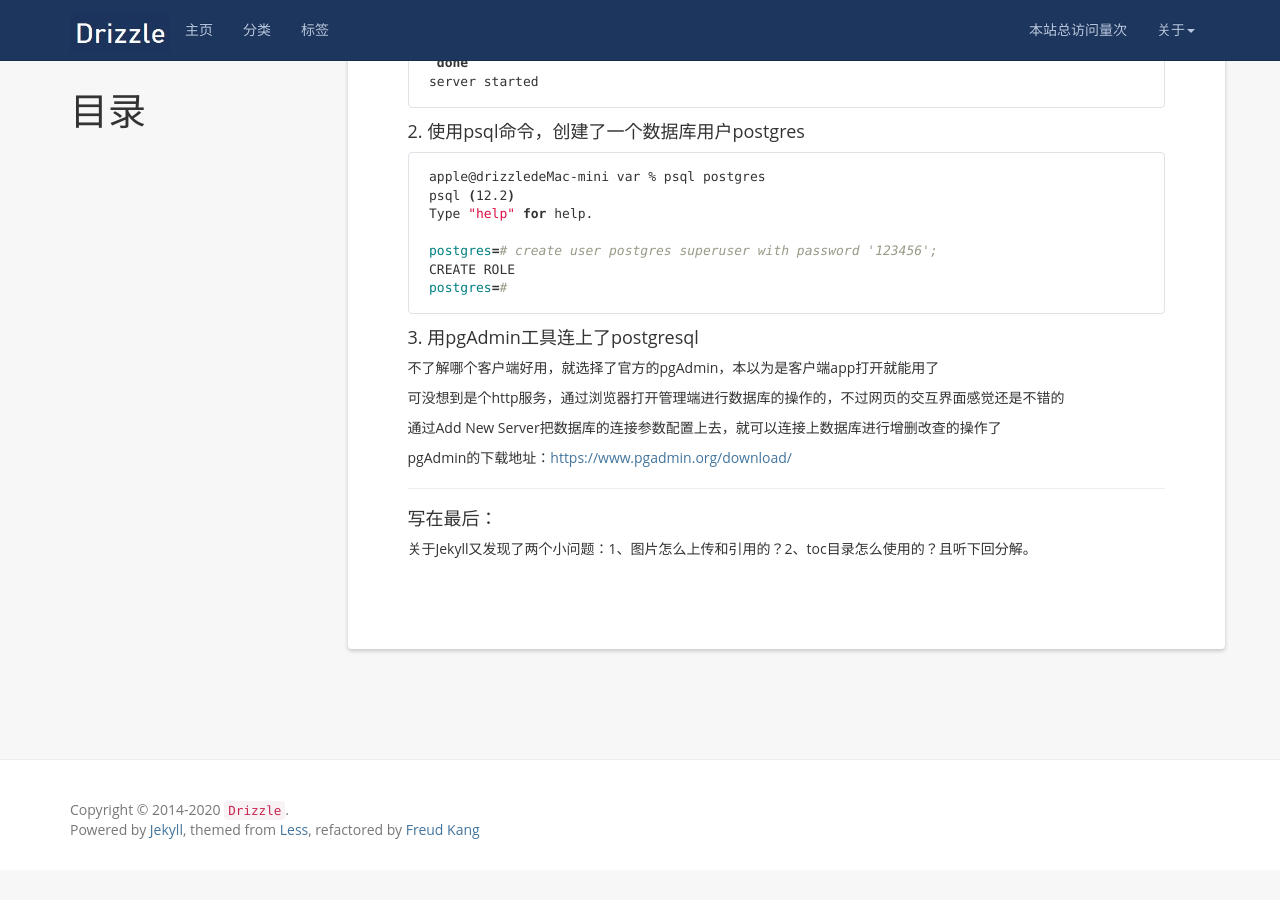
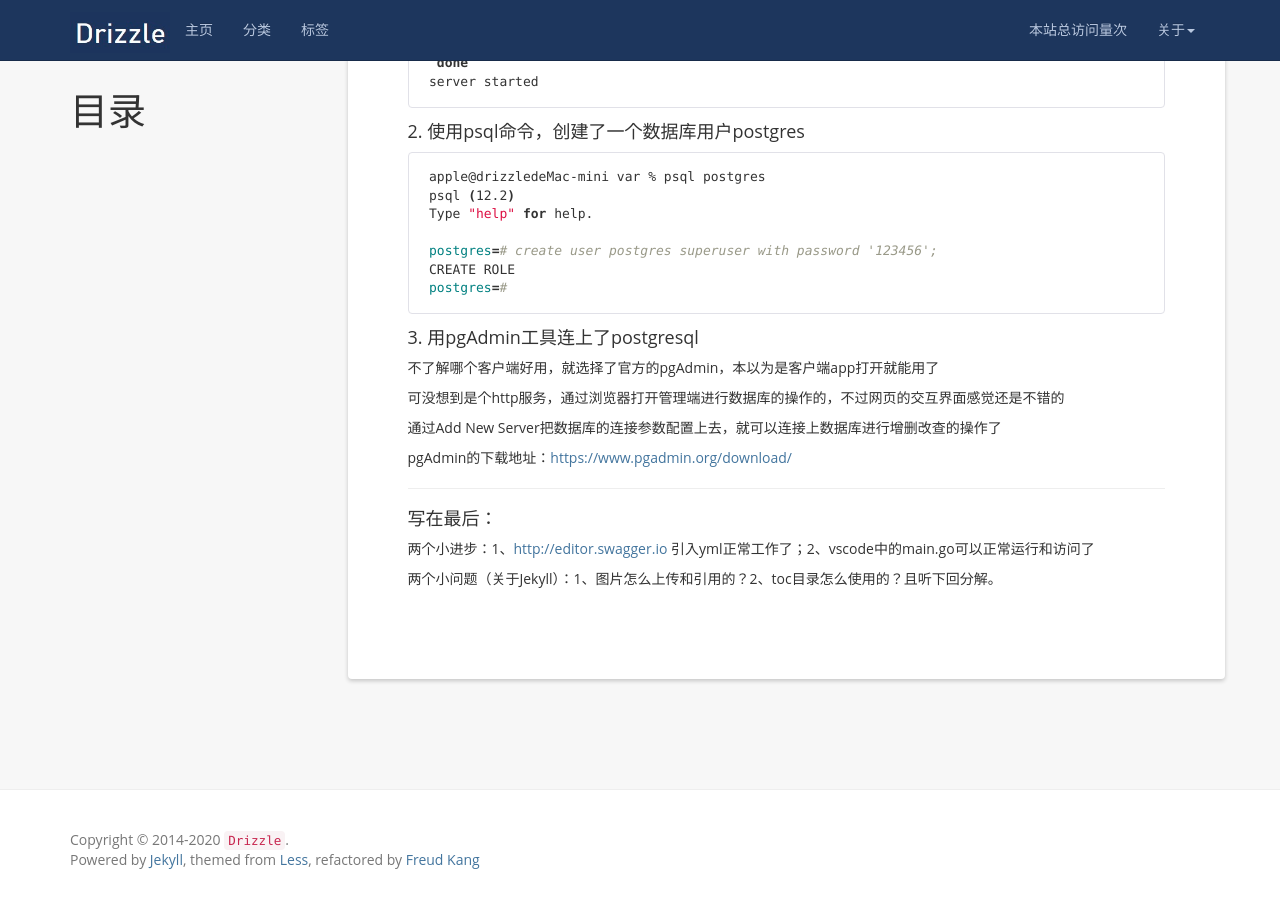
Before and after one commit to drizzleing/drizzleing.github.io, a Jekyll site: the page built from _posts/2020-05-27-postgres-init.md, in a window 1280 px wide and 900 px high, scrolled down 750 px. Built offline with Jekyll 4.4.1, drawn with Linux system fonts in a browser that asks for light colours; nearby versions of some CDN libraries; a script that is not in the unit is left out; comment, search, counter and statistics services are not loaded; before the commit the page ends 1620 px from its top, so only the background shows below that.

Commit message:
add comments

```diff
--- a/_posts/2020-05-27-postgres-init.md
+++ b/_posts/2020-05-27-postgres-init.md
@@ -49,4 +49,6 @@ pgAdmin的下载地址：<https://www.pgadmin.org/download/>
 ---
 #### 写在最后：
 
-关于Jekyll又发现了两个小问题：1、图片怎么上传和引用的？2、toc目录怎么使用的？且听下回分解。
+两个小进步：1、<http://editor.swagger.io> 引入yml正常工作了；2、vscode中的main.go可以正常运行和访问了
+
+两个小问题（关于Jekyll）：1、图片怎么上传和引用的？2、toc目录怎么使用的？且听下回分解。
```
